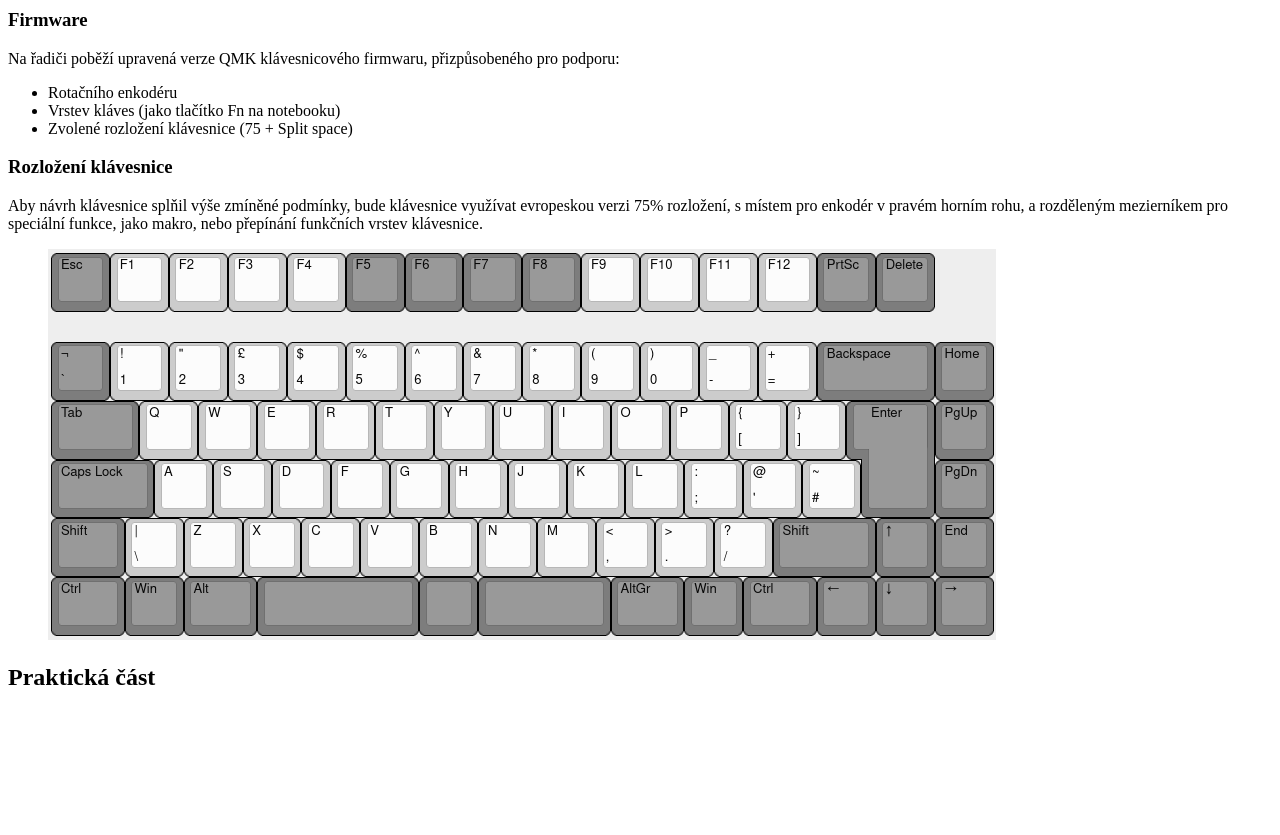
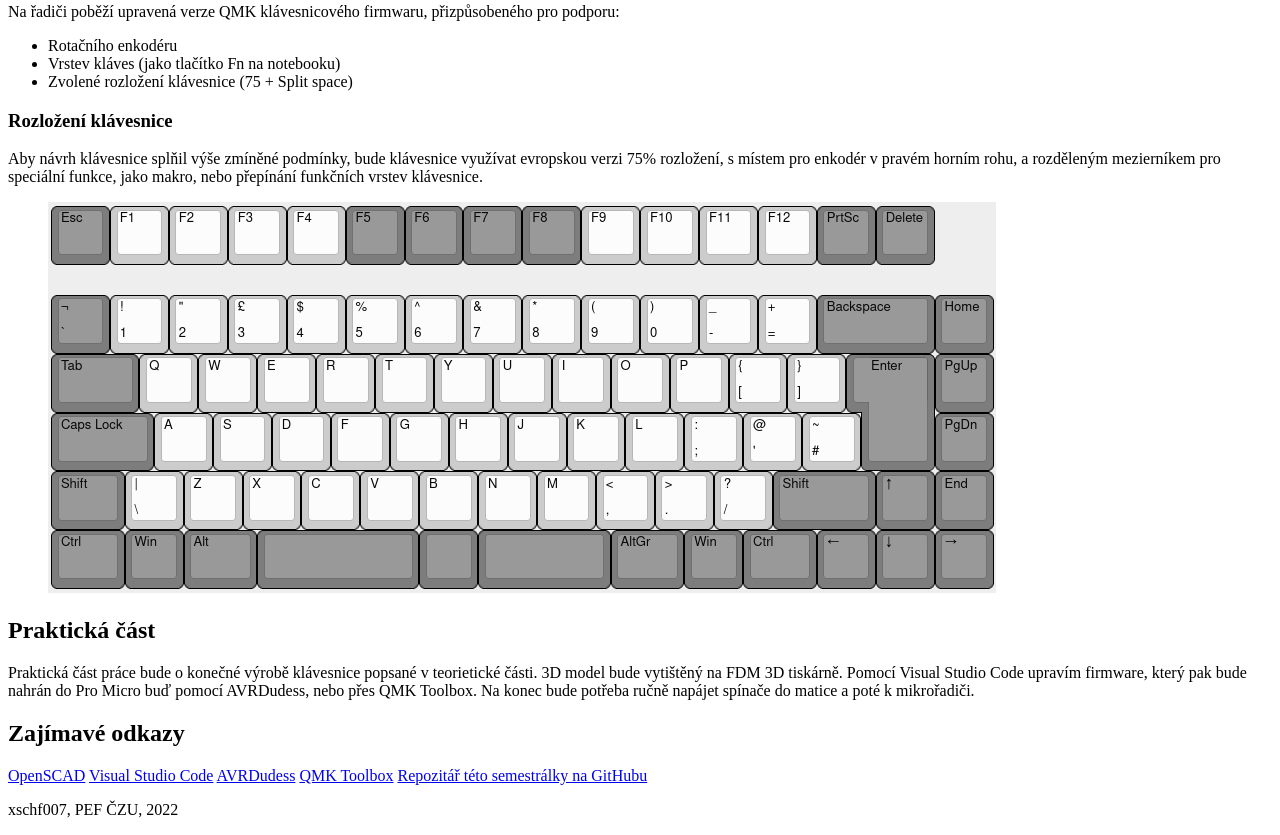
Before and after one commit to sch3fr/culsMD, a plain HTML site: page HTML/index.html in a window 1280 px wide. Shown: the part 745-1580 px from the top of the page. Before the commit the page ends 1456 px from the top, so only its background shows below. Drawn offline with Linux system fonts and the light colour scheme.

Commit message:
HTML done, readme update

```diff
--- a/HTML/index.html
+++ b/HTML/index.html
@@ -5,13 +5,13 @@
   <meta http-equiv="X-UA-Compatible" content="IE=edge">
   <meta name="viewport" content="width=device-width, initial-scale=1.0">
   <title>Bakalářská práce</title>
+  <link rel="stylesheet" href="style.css">
 </head>
   <body>
     <header>
       <h1>Návrh a implementace mechanické klávesnice s využitím mikrokontroleru</h1>
       <nav>
-        <a href="#cil">Cíl práce</a>
-        <a href="#metodika">Metodika</a>
+        <a href="#about">O práci</a>
         <a href="#teorie">Teoretická část</a>
         <a href="#praxe">Praktická část</a>
       </nav>
@@ -19,7 +19,7 @@
     <main>
       <article>
         <section>
-          <h2>Cíl práce</h2>
+          <a id="about"><h2>O práci</h2></a>
           <p>Cílem této bakalářské práce je využít mikrokontroler SparkFun Pro Micro jako
             platformu pro návrh a následnou výrobu mechanické klávesnice. Výsledkem práce
             by pak měla být funkční a praktická klávesnice pro každodenní využití.</p>
@@ -37,11 +37,7 @@
             navrhnout.</p>
         </section>
         <section>
-          <h2>Metodika</h2>
-
-        </section>
-        <section>
-          <h2>Teoretická část</h2>
+          <a id="teorie"><h2>Teoretická část</h2></a>
           <p>Na začátku práce budou vysvětleny rozdíly mezi třemi hlavními druhy
             spínačů pro mechanické klávesnice (lineární, taktilní, klikající) a
             různé druhy rozložení klávesnic (ISO a ANSI, 100%, TKL, 75, 60, 40, Split,
@@ -72,7 +68,7 @@
           </ul>
           <h3>Rozložení klávesnice</h3>
           <p>Aby návrh klávesnice splňil výše zmíněné podmínky, bude klávesnice
-            využívat evropeskou verzi 75% rozložení, s místem pro enkodér v pravém
+            využívat evropskou verzi 75% rozložení, s místem pro enkodér v pravém
             horním rohu, a rozděleným mezierníkem pro speciální funkce, jako makro,
             nebo přepínání funkčních vrstev klávesnice.
           </p>
@@ -81,12 +77,25 @@
           </figure>
         </section>
         <section>
-          <h2>Praktická část</h2>
+          <a id="praxe"><h2>Praktická část</h2></a>
+          <p>Praktická část práce bude o konečné výrobě klávesnice popsané v teorietické části.
+            3D model bude vytištěný na FDM 3D tiskárně. Pomocí Visual Studio Code upravím firmware,
+            který pak bude nahrán do Pro Micro buď pomocí AVRDudess, nebo přes QMK Toolbox.
+            Na konec bude potřeba ručně napájet spínače do matice a poté k mikrořadiči.
+          </p>
         </section>
       </article>
+      <aside>
+        <h2>Zajímavé odkazy</h2>
+        <a href="https://openscad.org/">OpenSCAD</a>
+        <a href="https://code.visualstudio.com/">Visual Studio Code</a>
+        <a href="https://github.com/ZakKemble/AVRDUDESS">AVRDudess</a>
+        <a href="https://github.com/qmk/qmk_toolbox">QMK Toolbox</a>
+        <a href="https://github.com/sch3fr/culsMD">Repozitář této semestrálky na GitHubu</a>
+      </aside>
     </main>
     <footer>
-
+      <p>xschf007, PEF ČZU, 2022</p>
     </footer>
   </body>
 </html>
```
Also changed, not shown: 1 other file.
